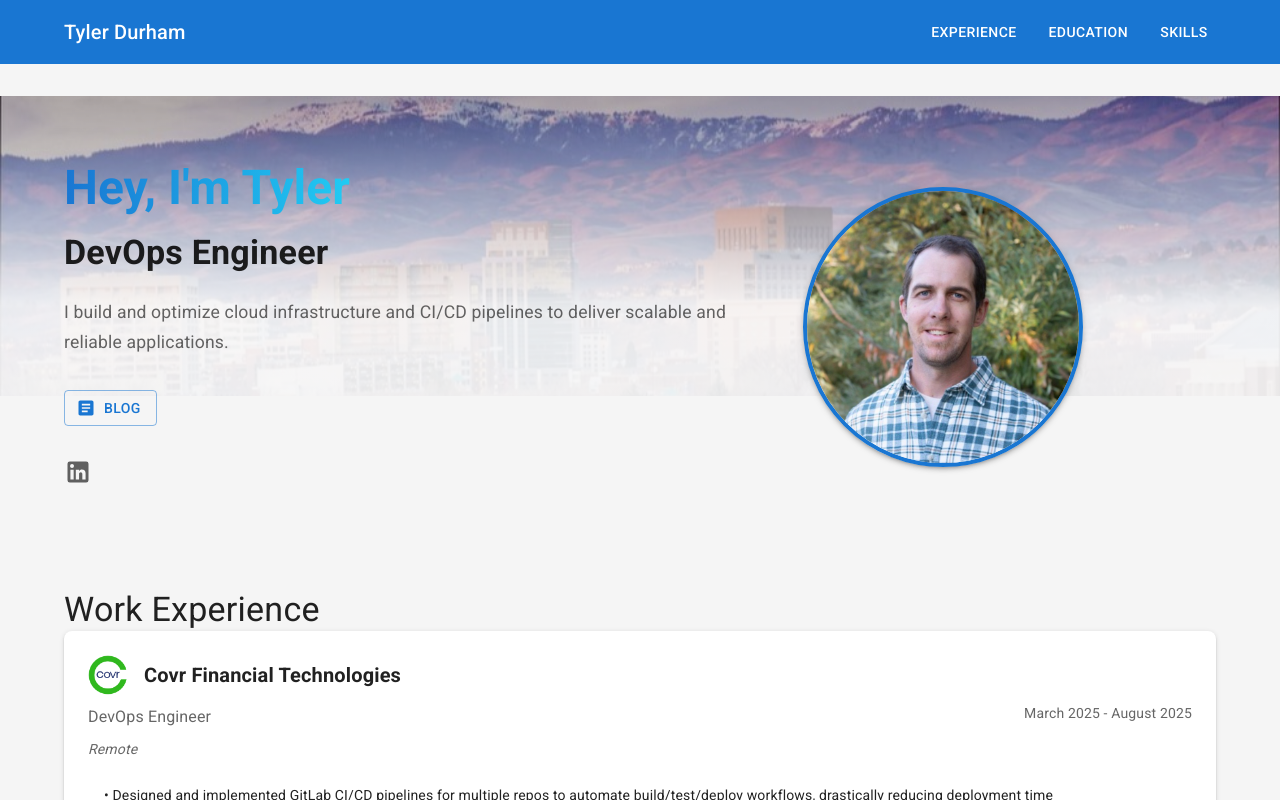
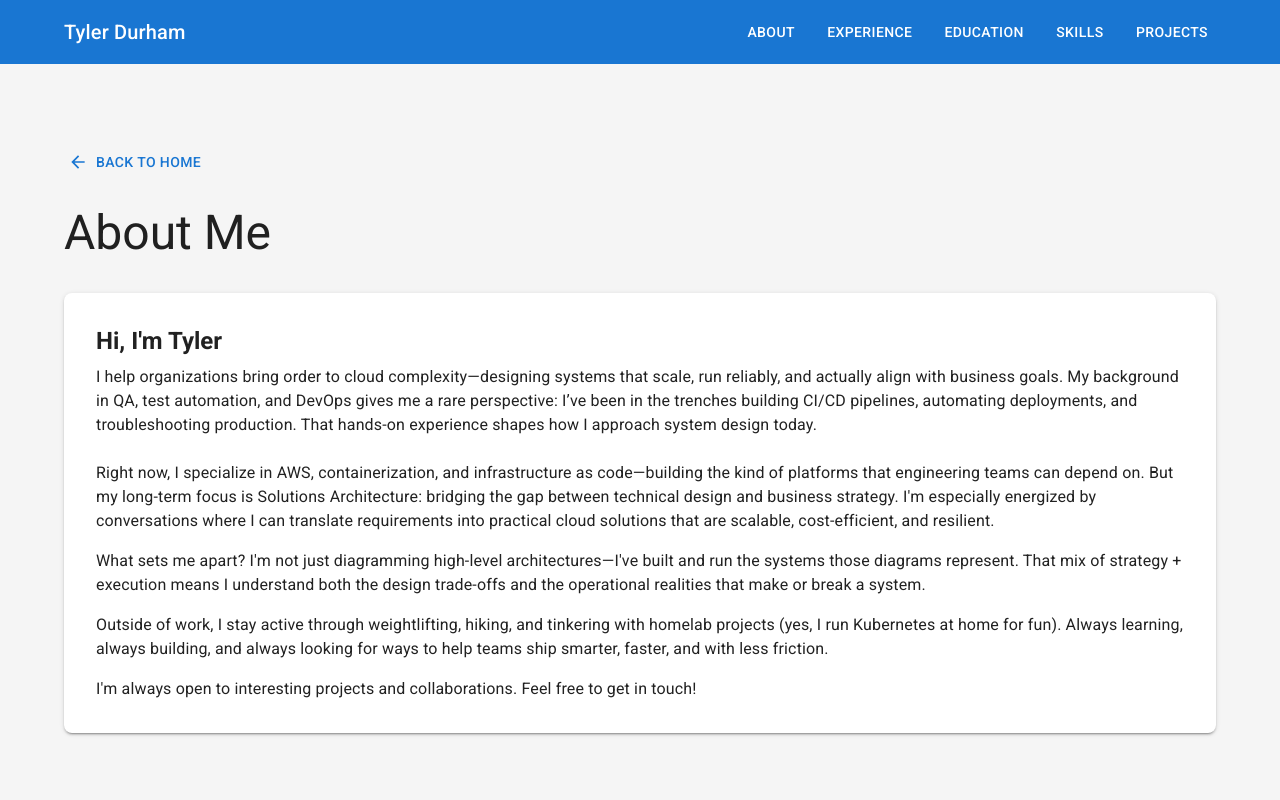
Before and after one commit to LoreCrux/personal_site, a React (Create React App) app: page /about in a window 1280 px wide. Shown: the top 800 px of the page. Built offline with nearby package versions, Linux system fonts and the light colour scheme.

Commit message:
Adding About Me, created separate pages for about me and projects

```diff
--- a/package.json
+++ b/package.json
@@ -7,11 +7,11 @@
     "@emotion/styled": "^11.11.0",
     "@mui/icons-material": "^5.11.16",
     "@mui/material": "^5.13.0",
+    "framer-motion": "^10.12.4",
     "react": "^18.2.0",
     "react-dom": "^18.2.0",
-    "react-router-dom": "^6.10.0",
-    "react-scripts": "5.0.1",
-    "framer-motion": "^10.12.4"
+    "react-router-dom": "^6.30.1",
+    "react-scripts": "5.0.1"
   },
   "scripts": {
     "start": "react-scripts start",
--- a/src/App.js
+++ b/src/App.js
@@ -1,15 +1,18 @@
-import React from 'react';
+import React, { useEffect } from 'react';
 import { Box, Container, CssBaseline, AppBar, Toolbar, Typography, Button } from '@mui/material';
 import { ThemeProvider, createTheme } from '@mui/material/styles';
 import { motion } from 'framer-motion';
+import { BrowserRouter as Router, Routes, Route, Link, useLocation } from 'react-router-dom';
 
 // Components
 import Header from './components/Header';
+import About from './components/About';
 import Experience from './components/Experience';
 import Education from './components/Education';
 import Skills from './components/Skills';
-// import Projects from './components/Projects';
+import Projects from './components/Projects';
 import Footer from './components/Footer';
+import Home from './components/Home';
 
 const theme = createTheme({
   palette: {
@@ -39,45 +42,64 @@ const theme = createTheme({
   },
 });
 
+// Scroll to top on route change
+const ScrollToTop = () => {
+  const { pathname } = useLocation();
+
+  useEffect(() => {
+    window.scrollTo({
+      top: 0,
+      left: 0,
+      behavior: 'smooth',
+    });
+  }, [pathname]);
+
+  return null;
+};
+
 const App = () => {
   return (
+    <Router>
       <ThemeProvider theme={theme}>
         <CssBaseline />
         <Box sx={{ display: 'flex', flexDirection: 'column', minHeight: '100vh' }}>
           <AppBar position="static" color="primary" elevation={0}>
             <Container maxWidth="lg">
               <Toolbar disableGutters>
-              <Typography variant="h6" component="div" sx={{ flexGrow: 1 }}>
+                <Typography variant="h6" component={Link} to="/" sx={{ flexGrow: 1, textDecoration: 'none', color: 'inherit' }}>
                   Tyler Durham
                 </Typography>
                 <Box sx={{ display: { xs: 'none', md: 'flex' }, gap: 2 }}>
-                <Button color="inherit" href="#experience">Experience</Button>
-                <Button color="inherit" href="#education">Education</Button>
-                <Button color="inherit" href="#skills">Skills</Button>
+                  <Button color="inherit" component={Link} to="/about">About</Button>
+                  <Button color="inherit" component={Link} to="/#experience">Experience</Button>
+                  <Button color="inherit" component={Link} to="/#education">Education</Button>
+                  <Button color="inherit" component={Link} to="/#skills">Skills</Button>
+                  <Button color="inherit" component={Link} to="/projects">Projects</Button>
                 </Box>
               </Toolbar>
             </Container>
           </AppBar>
 
           <Box component="main" sx={{ flex: 1, py: 4, bgcolor: 'background.default' }}>
+            <ScrollToTop />
             <motion.div
               initial={{ opacity: 0, y: 20 }}
               animate={{ opacity: 1, y: 0 }}
               transition={{ duration: 0.8 }}
+              key={window.location.pathname} // Force re-render on route change
             >
-            <Header />
-            <Container maxWidth="lg" sx={{ py: 4 }}>
-              <Experience />
-              {/* <Projects /> */}
-              <Education />
-              <Skills />
-            </Container>
+              <Routes>
+                <Route path="/" element={<Home />} />
+                <Route path="/about" element={<About />} />
+                <Route path="/projects" element={<Projects />} />
+              </Routes>
             </motion.div>
           </Box>
 
           <Footer />
         </Box>
       </ThemeProvider>
+    </Router>
   );
 };
 
--- /dev/null
+++ b/src/components/About.js
@@ -0,0 +1,80 @@
+import React from "react";
+import { Box, Typography, Paper, Grid, Button, Container } from "@mui/material";
+import { motion } from "framer-motion";
+import ArrowBackIcon from '@mui/icons-material/ArrowBack';
+import { Link as RouterLink } from 'react-router-dom';
+
+const About = () => {
+  return (
+    <Box id="about" sx={{ minHeight: 'calc(100vh - 128px)', py: 6 }}>
+      <Container maxWidth="lg">
+        <Button
+          component={RouterLink}
+          to="/"
+          startIcon={<ArrowBackIcon />}
+          sx={{ mb: 3 }}
+        >
+          Back to Home
+        </Button>
+
+        <Typography variant="h3" component="h1" gutterBottom sx={{ mb: 4 }}>
+          About Me
+        </Typography>
+
+      <Paper
+        elevation={2}
+        sx={{
+          p: 4,
+          borderRadius: 2,
+          "&:hover": {
+            boxShadow: 3,
+            transition: "all 0.3s ease-in-out",
+          },
+          transition: "all 0.3s ease-in-out",
+        }}
+      >
+        <Grid container spacing={4}>
+          <Grid item xs={12}>
+            <motion.div
+              initial={{ opacity: 0, x: 20 }}
+              animate={{ opacity: 1, x: 0 }}
+              transition={{ duration: 0.5, delay: 0.2 }}
+            >
+              <Typography variant="h5" gutterBottom sx={{ fontWeight: "bold" }}>
+                Hi, I'm Tyler
+              </Typography>
+              <Typography variant="body1" paragraph>
+              I help organizations bring order to cloud complexity—designing systems that scale, run reliably, and actually align with business goals.
+              My background in QA, test automation, and DevOps gives me a rare perspective:
+              I’ve been in the trenches building CI/CD pipelines, automating deployments, and troubleshooting production.
+              That hands-on experience shapes how I approach system design today.
+              </Typography>
+
+              <Box sx={{ mb: 3 }} />
+
+              <Typography variant="body1" paragraph>
+                Right now, I specialize in AWS, containerization, and infrastructure as code—building the kind of platforms that engineering teams can depend on.
+                But my long-term focus is Solutions Architecture: bridging the gap between technical design and business strategy.
+                I'm especially energized by conversations where I can translate requirements into practical cloud solutions that are scalable, cost-efficient, and resilient.
+              </Typography>
+              <Typography variant="body1" paragraph>
+                What sets me apart? I'm not just diagramming high-level architectures—I've built and run the systems those diagrams represent. That mix of strategy + execution means I understand both the design trade-offs and the operational realities that make or break a system.
+              </Typography>
+
+              <Typography variant="body1" paragraph>
+                Outside of work, I stay active through weightlifting, hiking, and tinkering with homelab projects (yes, I run Kubernetes at home for fun). Always learning, always building, and always looking for ways to help teams ship smarter, faster, and with less friction.
+              </Typography>
+
+              <Typography variant="body1">
+                I'm always open to interesting projects and collaborations. Feel free to get in touch!
+              </Typography>
+            </motion.div>
+          </Grid>
+        </Grid>
+        </Paper>
+      </Container>
+    </Box>
+  );
+};
+
+export default About;
--- a/src/components/Footer.js
+++ b/src/components/Footer.js
@@ -49,7 +49,7 @@ const Footer = () => {
             <motion.div whileHover={{ y: -2 }} whileTap={{ scale: 0.9 }}>
               <IconButton
                 component="a"
-                href="https://github.com/tylerd01"
+                href="https://github.com/LoreCrux"
                 target="_blank"
                 rel="noopener noreferrer"
                 color="inherit"
--- a/src/components/Header.js
+++ b/src/components/Header.js
@@ -3,6 +3,7 @@ import { Box, Typography, Button, Link as MuiLink, Container } from '@mui/materi
 import { motion } from 'framer-motion';
 import LinkedInIcon from '@mui/icons-material/LinkedIn';
 import ArticleIcon from '@mui/icons-material/Article';
+import { Link as RouterLink } from 'react-router-dom';
 
 const Header = () => {
   return (
@@ -66,7 +67,7 @@ const Header = () => {
               mb: 3,
               color: 'text.primary'
             }}>
-              DevOps Engineer
+              DevOps | Tech Strategy & Operations | Driving Scalable, Reliable Systems
             </Typography>
 
             <Typography variant="body1" sx={{
@@ -75,7 +76,35 @@ const Header = () => {
               lineHeight: 1.7,
               color: 'text.secondary'
             }}>
-              I build and optimize cloud infrastructure and CI/CD pipelines to deliver scalable and reliable applications.
+              Thanks for checking out my site! Check out my{" "}
+              <MuiLink
+                component={RouterLink}
+                to="/about"
+                sx={{
+                  color: 'primary.main',
+                  fontWeight: 500,
+                  textDecoration: 'none',
+                  '&:hover': { textDecoration: 'underline' },
+                  cursor: 'pointer'
+                }}
+              >
+                About Me
+              </MuiLink>{" "}
+              page to learn more. Also check out my{" "}
+              <MuiLink
+                component={RouterLink}
+                to="/projects"
+                sx={{
+                  color: 'primary.main',
+                  fontWeight: 500,
+                  textDecoration: 'none',
+                  '&:hover': { textDecoration: 'underline' },
+                  cursor: 'pointer'
+                }}
+              >
+                Projects
+              </MuiLink>{" "}
+              page to see some of the work I've done.
             </Typography>
 
             <Box sx={{ display: 'flex', gap: 2, flexWrap: 'wrap', mb: 4 }}>
--- /dev/null
+++ b/src/components/Home.js
@@ -0,0 +1,50 @@
+import React, { useEffect } from 'react';
+import { Container, Box } from '@mui/material';
+import Experience from './Experience';
+import Education from './Education';
+import Skills from './Skills';
+import Header from './Header';
+import { useLocation } from 'react-router-dom';
+
+const Home = () => {
+  const { hash } = useLocation();
+
+  useEffect(() => {
+    // Check if there's a hash in the URL
+    if (hash) {
+      // Use setTimeout to ensure the DOM has been updated
+      setTimeout(() => {
+        const id = hash.replace('#', '');
+        const element = document.getElementById(id);
+        if (element) {
+          element.scrollIntoView({
+            behavior: 'smooth',
+            block: 'start',
+          });
+        }
+      }, 0);
+    } else {
+      // Scroll to top if no hash
+      window.scrollTo(0, 0);
+    }
+  }, [hash]);
+
+  return (
+    <>
+      <Header />
+      <Container maxWidth="lg" sx={{ py: 4 }}>
+        <Box id="experience" sx={{ scrollMarginTop: '80px' }}>
+          <Experience />
+        </Box>
+        <Box id="education" sx={{ scrollMarginTop: '80px', mt: 8 }}>
+          <Education />
+        </Box>
+        <Box id="skills" sx={{ scrollMarginTop: '80px', mt: 8 }}>
+          <Skills />
+        </Box>
+      </Container>
+    </>
+  );
+};
+
+export default Home;
--- a/src/components/Projects.js
+++ b/src/components/Projects.js
@@ -1,33 +1,19 @@
 import React from 'react';
-import { Box, Typography, Grid, Paper, Card, CardContent, CardMedia, Link, Container } from '@mui/material';
+import { Box, Typography, Grid, Paper, Card, CardContent, CardMedia, Link as MuiLink, Container, Button } from '@mui/material';
 import { motion } from 'framer-motion';
 import GitHubIcon from '@mui/icons-material/GitHub';
 import OpenInNewIcon from '@mui/icons-material/OpenInNew';
+import ArrowBackIcon from '@mui/icons-material/ArrowBack';
+import { Link as RouterLink } from 'react-router-dom';
 
 const projects = [
   {
-    title: 'Project 1',
-    description: 'A brief description of your first project and what it does.',
-    image: 'https://via.placeholder.com/300x200',
-    github: 'https://github.com/LoreCrux/project1',
+    title: 'Personal Website',
+    description: 'This is a project used to spruce up my personal website about me and my skills.',
+    // image: 'https://via.placeholder.com/300x200',
+    github: 'https://github.com/LoreCrux/personal_site',
     demo: '#',
-    tags: ['React', 'Node.js', 'MongoDB']
-  },
-  {
-    title: 'Project 2',
-    description: 'A brief description of your second project and its key features.',
-    image: 'https://via.placeholder.com/300x200',
-    github: 'https://github.com/LoreCrux/project2',
-    demo: '#',
-    tags: ['Python', 'Django', 'PostgreSQL']
-  },
-  {
-    title: 'Project 3',
-    description: 'A brief description of your third project and technologies used.',
-    image: 'https://via.placeholder.com/300x200',
-    github: 'https://github.com/LoreCrux/project3',
-    demo: '#',
-    tags: ['JavaScript', 'Express', 'MongoDB']
+    tags: ['React', 'Node.js', 'GitHub Actions', 'AWS']
   }
 ];
 
@@ -37,12 +23,14 @@ const ProjectCard = ({ project }) => (
     transition={{ duration: 0.2 }}
   >
     <Card sx={{ height: '100%', display: 'flex', flexDirection: 'column' }}>
-      <CardMedia
-        component="img"
-        height="140"
-        image={project.image}
-        alt={project.title}
-      />
+      {project.image && (
+        <CardMedia
+          component="img"
+          height="140"
+          image={project.image}
+          alt=""
+        />
+      )}
       <CardContent sx={{ flexGrow: 1 }}>
         <Typography gutterBottom variant="h6" component="h3">
           {project.title}
@@ -67,7 +55,7 @@ const ProjectCard = ({ project }) => (
           ))}
         </Box>
         <Box sx={{ display: 'flex', gap: 2, mt: 'auto' }}>
-          <Link
+          <MuiLink
             href={project.github}
             target="_blank"
             rel="noopener noreferrer"
@@ -80,9 +68,9 @@ const ProjectCard = ({ project }) => (
             }}
           >
             <GitHubIcon sx={{ mr: 0.5, fontSize: '1.1rem' }} /> Code
-          </Link>
+          </MuiLink>
           {project.demo !== '#' && (
-            <Link
+            <MuiLink
               href={project.demo}
               target="_blank"
               rel="noopener noreferrer"
@@ -95,7 +83,7 @@ const ProjectCard = ({ project }) => (
               }}
             >
               <OpenInNewIcon sx={{ mr: 0.5, fontSize: '1.1rem' }} /> Live Demo
-            </Link>
+            </MuiLink>
           )}
         </Box>
       </CardContent>
@@ -105,15 +93,23 @@ const ProjectCard = ({ project }) => (
 
 const Projects = () => {
   return (
-    <Box component="section" id="projects" sx={{ py: 8 }}>
+    <Box component="section" id="projects" sx={{ minHeight: 'calc(100vh - 128px)', py: 6 }}>
       <Container maxWidth="lg">
+        <Button
+          component={RouterLink}
+          to="/"
+          startIcon={<ArrowBackIcon />}
+          sx={{ mb: 4 }}
+        >
+          Back to Home
+        </Button>
+
         <motion.div
           initial={{ opacity: 0, y: 20 }}
-          whileInView={{ opacity: 1, y: 0 }}
-          viewport={{ once: true }}
+          animate={{ opacity: 1, y: 0 }}
           transition={{ duration: 0.5 }}
         >
-          <Typography variant="h4" component="h2" gutterBottom align="center" sx={{ mb: 6 }}>
+          <Typography variant="h3" component="h1" gutterBottom sx={{ mb: 6 }}>
             My Projects
           </Typography>
 
```
Also changed, not shown: src/components/Skills.js (+35 -39 lines), 1 other file (tests, documents, lock files or other folders). Lines whose indentation alone changed are shown as unchanged.
